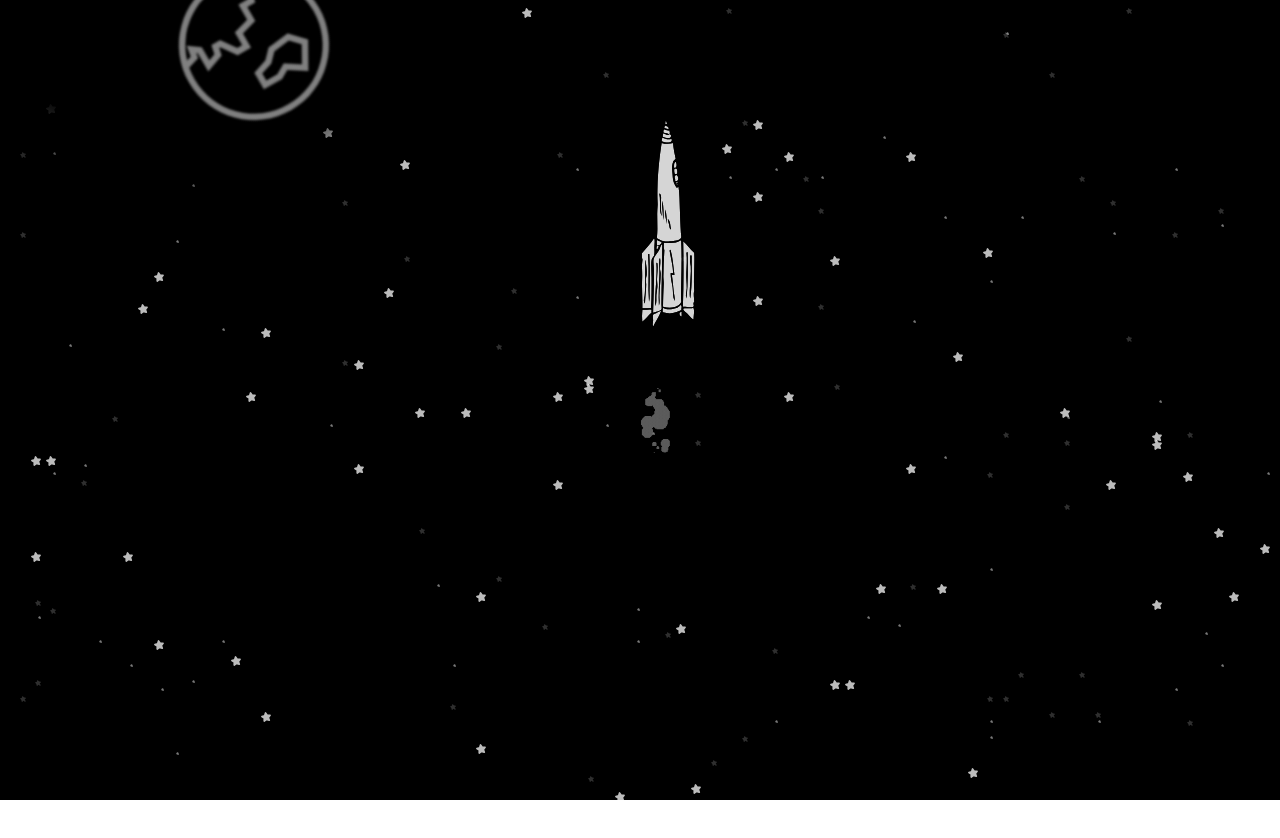
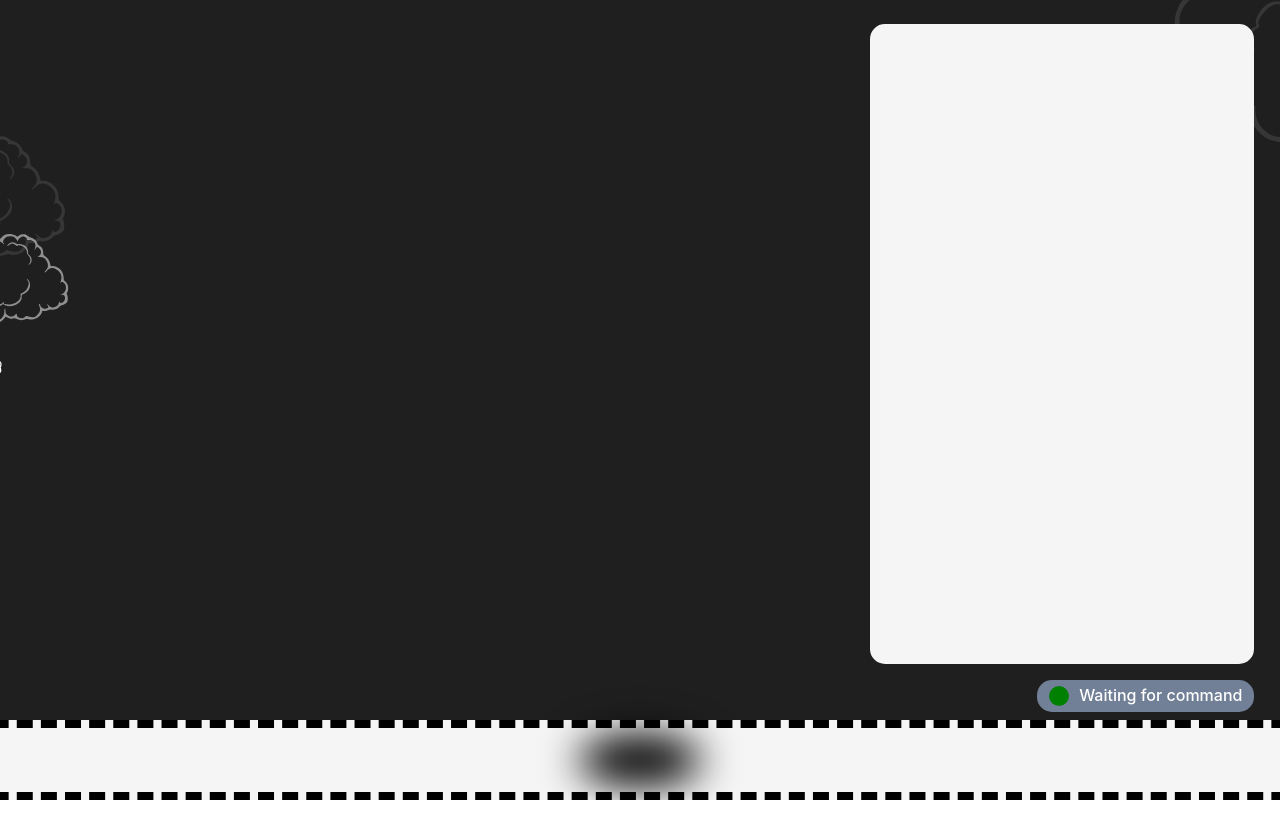
Before and after one commit to DarwisNarvaezDev/space-ship-adventure, a React (Create React App) app: page / in a window 1280 px wide. Shown: the top 838 px of the page. After the commit the page ends 800 px from the top, so only its background shows below. Built offline with nearby package versions, Linux system fonts and the light colour scheme.

Commit message:
Progress on menu

```diff
--- a/src/App.tsx
+++ b/src/App.tsx
@@ -1,7 +1,7 @@
 import './App.css';
 import React, { useState } from 'react';
 
-import { Button, Flex, Image, Tag } from '@chakra-ui/react';
+import { Button, Fade, Flex, Image, ScaleFade, Tag, useDisclosure } from '@chakra-ui/react';
 import { CenteredProps, SpaceInheritedFromParent } from './styles/chakra/Props.tsx';
 import Clouds from './components/Clouds.tsx';
 import Ground from './components/Ground.tsx';
@@ -11,6 +11,8 @@ import RushingClouds from './components/RushingClouds.tsx';
 import RocketWrapper from './components/RocketWrapper.tsx';
 
 function App(): React.ReactElement {
+
+  const { isOpen, onToggle } = useDisclosure()
 
   const handleClick = (evt: React.MouseEvent): void => {
   }
@@ -41,10 +43,42 @@ function App(): React.ReactElement {
           zIndex="9999"
           {...CenteredProps}
         >
-          <Space />
-          <RushingClouds />
-          <RocketWrapper />
+          {/* <Space /> */}
+          {/* <RushingClouds /> */}
+          {/* <RocketWrapper /> */}
           <SpaceShuttle />
+          {/* MENU */}
+          <Flex
+            id='menu'
+            // as={"section"}
+            position={"absolute"}
+            bg={"whitesmoke"}
+            width={"30vw"}
+            height={"80%"}
+            right={"10%"}
+            bottom={"17%"}
+            zIndex={"999999"}
+            borderRadius={"15px"}
+          >
+          </Flex>
+          <Tag
+                size='lg'
+                borderRadius='15px'
+                variant='solid'
+                style={{ position: 'absolute', bottom: '11%', right: '10%', zIndex: 9999 }}
+            >
+                <Flex
+                    as="div"
+                    w="20px"
+                    height="20px"
+                    background="green"
+                    marginRight="10px"
+                    borderRadius="full"
+                >
+                </Flex>
+                Waiting for command
+            </Tag>
+          {/* MENU */}
         </Flex>
       </Flex>
     </Flex>
--- a/src/components/Ground.tsx
+++ b/src/components/Ground.tsx
@@ -1,8 +1,9 @@
-import { Flex, Tag } from "@chakra-ui/react";
+import { Flex, Tag, useDisclosure } from "@chakra-ui/react";
 import { CenteredProps } from "../styles/chakra/Props.tsx";
 import React from "react";
 
 export default function Ground() {
+
     return (
         <Flex
             id='ground'
@@ -13,24 +14,6 @@ export default function Ground() {
             border="8px dashed black"
             {...CenteredProps}
         >
-            <Tag
-                size='lg'
-                borderRadius='full'
-                variant='solid'
-                style={{ position: 'absolute', bottom: '11%', right: '2.5%', zIndex: 9999 }}
-            >
-                <Flex
-                    as="div"
-                    w="20px"
-                    height="20px"
-                    background="green"
-                    marginRight="10px"
-                    borderRadius="full"
-                >
-
-                </Flex>
-                Waiting for command
-            </Tag>
             <Flex
                 id='rocketShadow'
                 {...CenteredProps}
--- a/src/styles/scenario/background.module.css
+++ b/src/styles/scenario/background.module.css
@@ -89,7 +89,7 @@ main {
     opacity: 1;
     position:absolute;
     top: 0%;
-    animation: shiftShuttle 2s ease-in-out forwards;
+    /* animation: shiftShuttle 2s ease-in-out forwards; */
 }
 
 .spaceFlight {
```
